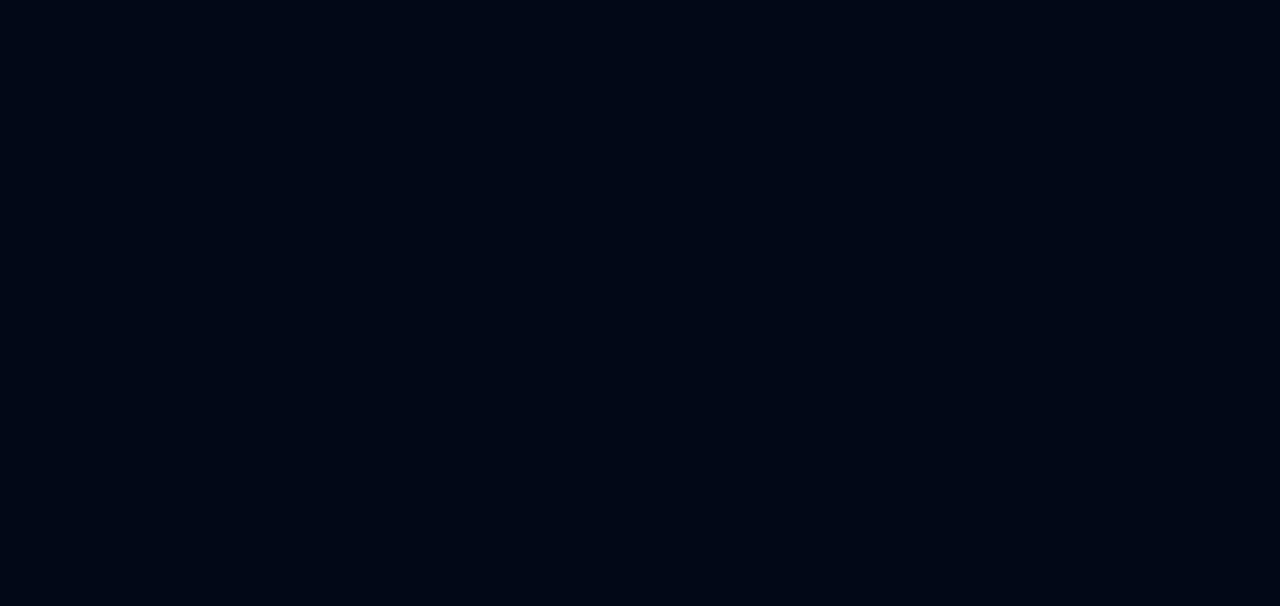
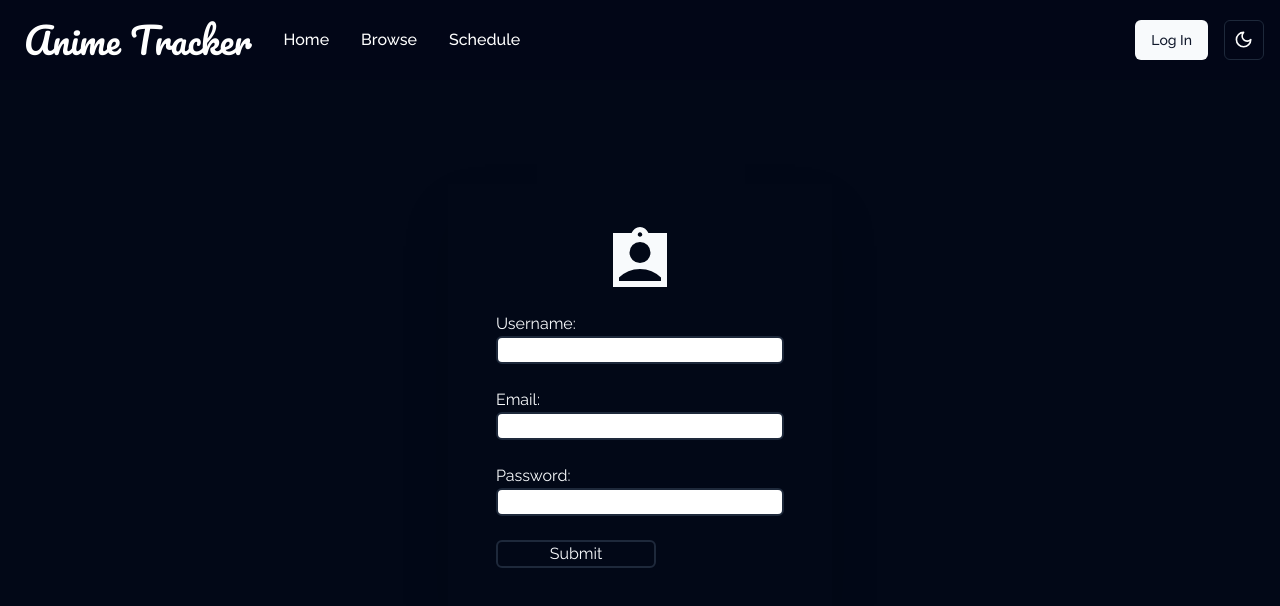
Before and after one commit to xancia/Final-Project, a React (Vite) app in the folder client/: page /register in a window 1280 px wide. Before the commit this address had no page. Shown: the top 606 px of the page. Built offline with nearby package versions, Linux system fonts and the light colour scheme.

Commit message:
added custom axios fetch for sat and sunday since jakan doesn't work with those days

```diff
--- a/client/package.json
+++ b/client/package.json
@@ -13,6 +13,7 @@
     "@radix-ui/react-dropdown-menu": "^2.0.6",
     "@radix-ui/react-slot": "^1.0.2",
     "@reduxjs/toolkit": "^2.1.0",
+    "axios": "^1.6.7",
     "class-variance-authority": "^0.7.0",
     "clsx": "^2.1.0",
     "jakan": "^1.0.5",
--- a/client/src/App.tsx
+++ b/client/src/App.tsx
@@ -1,9 +1,33 @@
 
 import { Routes, Route } from "react-router-dom"
 import Home from "./components/pages/Home"
+import Register from "./components/pages/Register"
+import axios from "axios";
+import { useState, useEffect } from "react";
 
 function App() {
+  const [user, setUser] = useState({})
+  async function getUser(token: string) {
+    try {
+        const response = await axios.get('/api/users', {
+            headers: {
+                Authorization: token
+            }
+        })
 
+        setUser(response.data)
+    } catch (error) {
+        console.log(error)
+        localStorage.removeItem('token')
+    }
+}
+
+useEffect(() => {
+    const token = localStorage.getItem('token')
+    if (token) {
+        getUser(token)
+    }
+}, [])
 
 
   return (
@@ -14,6 +38,7 @@ function App() {
         <Route path="/schedule" element={null} />
         <Route path="/login" element={null} />
         <Route path="/anime/:id" element={null} />
+        <Route path="/register" element={<Register setUser={setUser}/>} />
       </Routes>
     </>
   )
--- a/client/src/components/Schedule.tsx
+++ b/client/src/components/Schedule.tsx
@@ -3,6 +3,7 @@ import { Jakan } from "jakan";
 import { useEffect, useState } from "react";
 import AnimeWeek from "./AnimeWeek";
 import { ExtendedAnimeData } from "@/vite-env";
+import axios from 'axios';
 
 const Schedule = () => {
   // Build a JakanMisc client
@@ -13,8 +14,20 @@ const Schedule = () => {
   const [wednesday, setWednesday] = useState<ExtendedAnimeData[] | null>(null);
   const [thursday, setThursday] = useState<ExtendedAnimeData[] | null>(null);
   const [friday, setFriday] = useState<ExtendedAnimeData[] | null>(null);
+  const [saturday, setSaturday] = useState<ExtendedAnimeData[] | null>(null);
+  const [sunday, setSunday] = useState<ExtendedAnimeData[] | null>(null);
   const delay = (ms: number | undefined) =>
     new Promise((res) => setTimeout(res, ms));
+
+    async function fetchCustomDay(day:string) {
+        try {
+          const response = await axios.get(`https://api.jikan.moe/v4/schedules/${day}`);
+          return response.data.data;
+        } catch (error) {
+          console.error(`Error fetching schedule for ${day}:`, error);
+          return null;
+        }
+      }
 
   async function getSchedule() {
     const days = [
@@ -42,11 +55,20 @@ const Schedule = () => {
 
       await delay(1000);
     }
+
+    const saturdayData = await fetchCustomDay('saturday');
+    setSaturday(saturdayData); //
+
+    const sundayData = await fetchCustomDay('sunday');
+    setSunday(sundayData); //
   }
   console.log(monday)
 
+
+
   useEffect(() => {
     getSchedule();
+
   }, []);
 
   return (
@@ -56,6 +78,8 @@ const Schedule = () => {
       {Array.isArray(wednesday) && <AnimeWeek day={wednesday} />}
       {Array.isArray(thursday) && <AnimeWeek day={thursday} />}
       {Array.isArray(friday) && <AnimeWeek day={friday} />}
+      {Array.isArray(saturday) && <AnimeWeek day={saturday} />}
+      {Array.isArray(sunday) && <AnimeWeek day={sunday} />}
     </div>
   );
 };
--- /dev/null
+++ b/client/src/components/pages/AnimePage.tsx
@@ -0,0 +1,8 @@
+
+const AnimePage = () => {
+  return (
+    <div>AnimePage</div>
+  )
+}
+
+export default AnimePage
--- /dev/null
+++ b/client/src/components/pages/Register.tsx
@@ -0,0 +1,113 @@
+/* eslint-disable @typescript-eslint/no-explicit-any */
+/* eslint-disable prefer-const */
+
+import { Icon } from "@iconify/react";
+import { NavBar } from "../NavBar";
+import axios from "axios";
+import { useState } from "react";
+import { useNavigate } from "react-router-dom";
+
+let emptyForm = {
+  username: "",
+  password: "",
+  email: "",
+};
+
+
+
+const Register = ({ setUser }) => {
+  const navigate = useNavigate();
+
+  let [form, setForm] = useState(emptyForm);
+
+  const handleChange = (e: { target: { name: any; value: any; }; }) => {
+    setForm({ ...form, [e.target.name]: e.target.value });
+  };
+
+  const handleSubmit = async (e: { preventDefault: () => void; }) => {
+    e.preventDefault();
+    try {
+      const response = await axios.post("http://localhost:8080/auth/register", form);
+      const token = response.data.token;
+
+      console.log(token);
+
+      if (!token) {
+        setForm(emptyForm);
+        return;
+      }
+
+      localStorage.setItem("token", token);
+
+      const userResponse = await axios.get("http://localhost:8080/api/users", {
+        headers: {
+          Authorization: token,
+        },
+      });
+
+      setUser(userResponse.data);
+
+      navigate("/profile");
+    } catch (err) {
+      console.log(err);
+      alert(err);
+    }
+  };
+  return (
+    <div>
+      <NavBar />
+      <div className="w-screen h-screen flex justify-center items-center rounded-x1  border-opacity-10">
+        <form onSubmit={handleSubmit}>
+          <div className="w-96 p-6 shadow-2xl px-12">
+            <div className="w-full h-full flex justify-center items-center p-4">
+              <Icon
+                className="text-7xl"
+                icon="material-symbols:assignment-ind-sharp"
+              />
+            </div>
+            <label htmlFor="username">Username:</label>
+            <br />
+            <input
+              type="text"
+              id="username"
+              name="username"
+              onChange={handleChange}
+              value={form.username}
+              className="border-2 rounded-md w-full"
+            />
+            <br />
+            <br />
+            <label htmlFor="email">Email:</label>
+            <br />
+            <input
+              type="email"
+              id="email"
+              name="email"
+              onChange={handleChange}
+              value={form.email}
+              className="border-2 rounded-md w-full"
+            />
+            <br />
+            <br />
+            <label htmlFor="password">Password:</label>
+            <br />
+            <input
+              type="password"
+              id="password"
+              name="password"
+              onChange={handleChange}
+              value={form.password}
+              className="border-2 rounded-md w-full"
+            />
+            <br />
+            <br />
+            <button className = ' w-40 border-2 rounded-md'>Submit</button>
+            <br /> <br />
+          </div>
+        </form>
+      </div>
+    </div>
+  );
+};
+
+export default Register;
```
Also changed, not shown: 1 other file (tests, documents, lock files or other folders).
